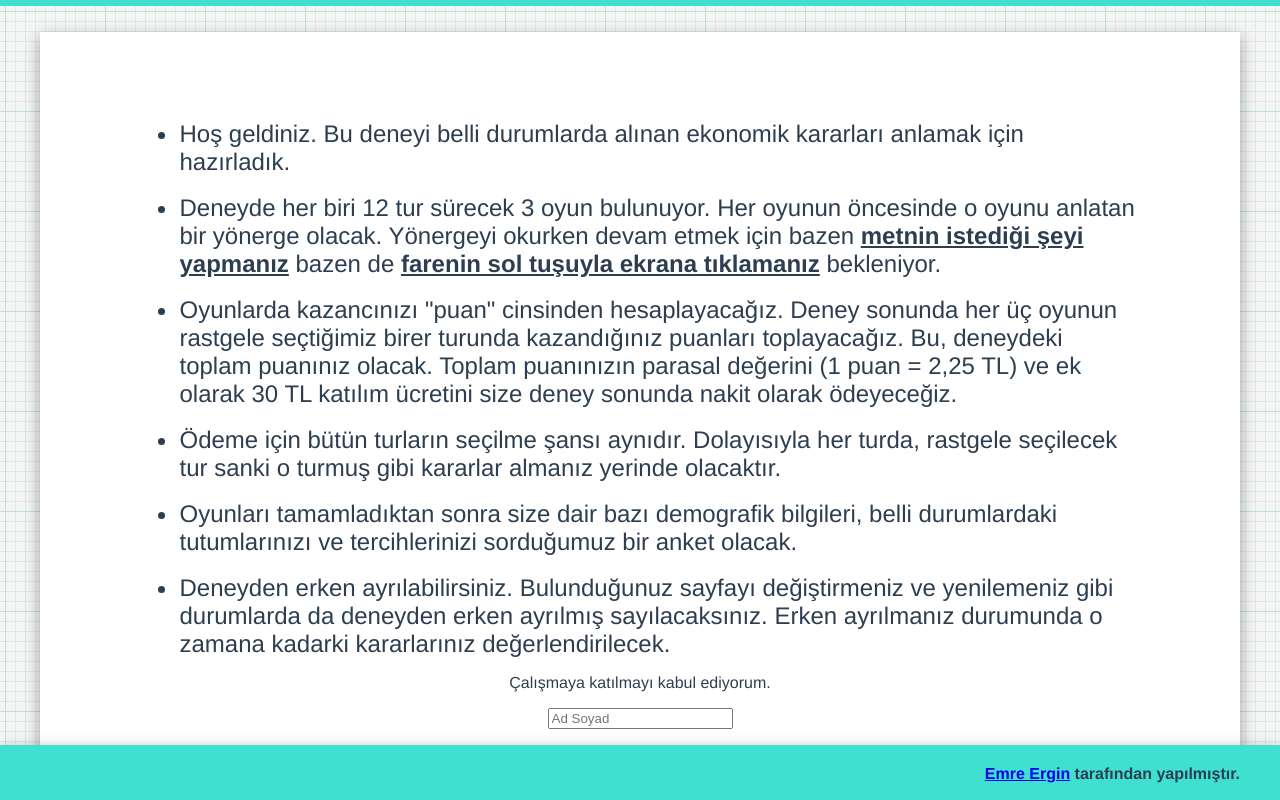
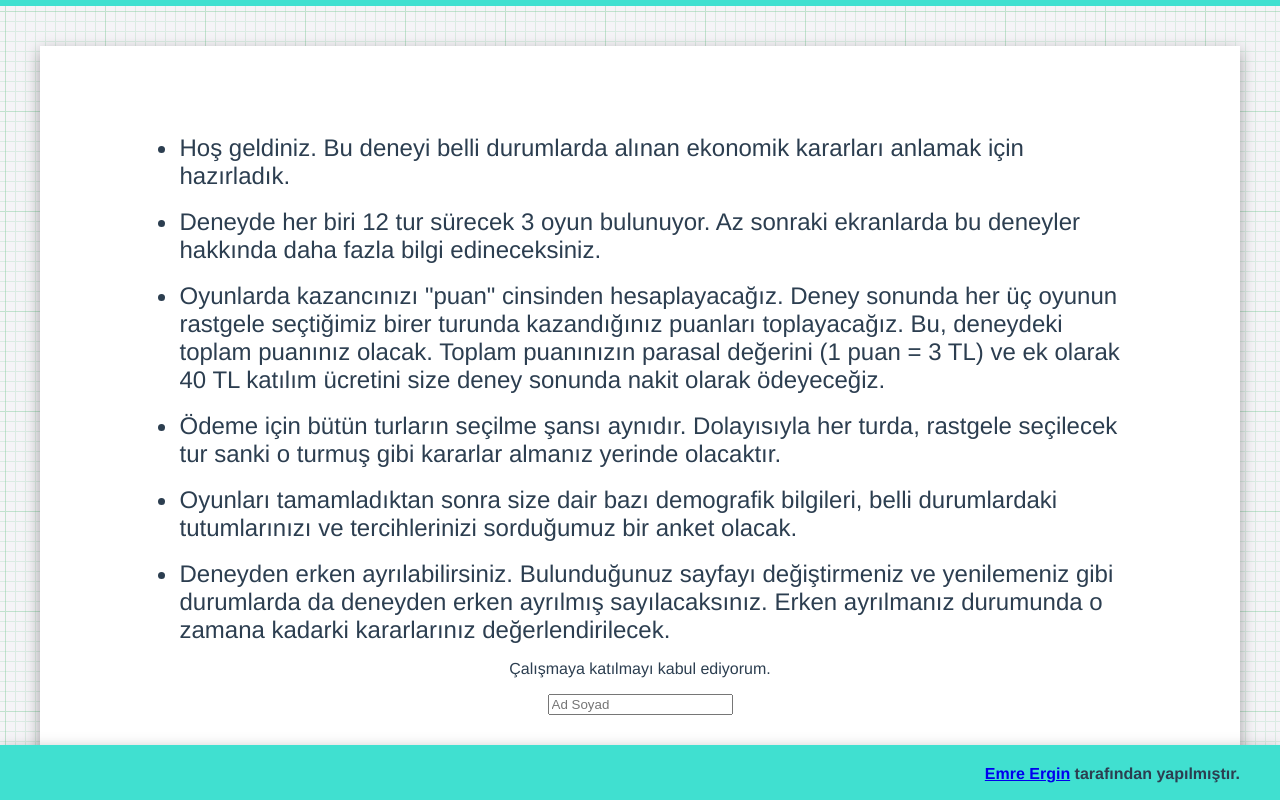
Before and after one commit to emrergin/prudence-labversion, a Vue app: page / in a window 1280 px wide. Built offline with nearby package versions, Linux system fonts and the light colour scheme; what vue-uuid would draw is missing.

Commit message:
feedback from email: 3,6,7,8

```diff
--- a/src/App.vue
+++ b/src/App.vue
@@ -6,6 +6,7 @@
     <IntroScreen
       v-if="currentPhase === `intro`"
       @end="currentPhase = treatments[`intro`]"
+      :experiment="experiment"
     />
     <Tutorial2
       v-if="currentPhase === `tut2`"
@@ -31,12 +32,14 @@
       :experiment="experiment"
       v-if="currentPhase === `pruGam`"
       @end="currentPhase = treatments[`pruGam`]"
+      :lastTreatment="treatments[`pruGam`] === `dem`"
     />
 
     <TemperanceRounds
       :experiment="experiment"
       v-if="currentPhase === `temGam`"
       @end="currentPhase = treatments[`temGam`]"
+      :lastTreatment="treatments[`temGam`] === `dem`"
     />
 
     <TemperanceTutorial
@@ -146,8 +149,8 @@ export default {
         ];
     }
 
-    const urlParams = new URLSearchParams(window.location.search); // Get URL params
-    const experimentTag = urlParams.get("experiment"); // Get the value of 'param'
+    const urlParams = new URLSearchParams(window.location.search);
+    const experimentTag = urlParams.get("experiment");
 
     if (experimentTag === "fork") {
       this.experiment = "ours";
@@ -158,7 +161,6 @@ export default {
     if (experimentTag === "bleichrodt") {
       this.experiment = "bleich";
     }
-    console.log(location.href);
   },
   beforeUnmount() {
     window.removeEventListener("beforeunload", this.preventNav);
--- a/src/components/IntroScreen.vue
+++ b/src/components/IntroScreen.vue
@@ -4,12 +4,16 @@
       Hoş geldiniz. Bu deneyi belli durumlarda alınan ekonomik kararları anlamak
       için hazırladık.
     </li>
-    <li>
+    <li v-if="experiment === `ours`">
       Deneyde her biri 12 tur sürecek 3 oyun bulunuyor. Her oyunun öncesinde o
       oyunu anlatan bir yönerge olacak. Yönergeyi okurken devam etmek için bazen
       <b><u>metnin istediği şeyi yapmanız</u></b> bazen de
       <b><u>farenin sol tuşuyla ekrana tıklamanız</u></b>
       bekleniyor.
+    </li>
+    <li v-else>
+      Deneyde her biri 12 tur sürecek 3 oyun bulunuyor. Az sonraki ekranlarda bu
+      deneyler hakkında daha fazla bilgi edineceksiniz.
     </li>
     <li>
       Oyunlarda kazancınızı "puan" cinsinden hesaplayacağız. Deney sonunda her
@@ -66,6 +70,10 @@ import { defineEmits as defineEmits } from "@vue/runtime-dom";
 import { participationReward } from "../constants.js";
 import { pointsToMoneyMultiplier } from "../constants.js";
 
+const props = defineProps({
+  experiment: String,
+});
+
 defineEmits(["end"]);
 function logData() {
   const someData = {
--- a/src/constants.js
+++ b/src/constants.js
@@ -1,3 +1,3 @@
-export const inflationMultiplier = 11;
-export const pointsToMoneyMultiplier = 2.25;
-export const participationReward = 30;
+export const inflationMultiplier = 10;
+export const pointsToMoneyMultiplier = 3;
+export const participationReward = 40;
```
